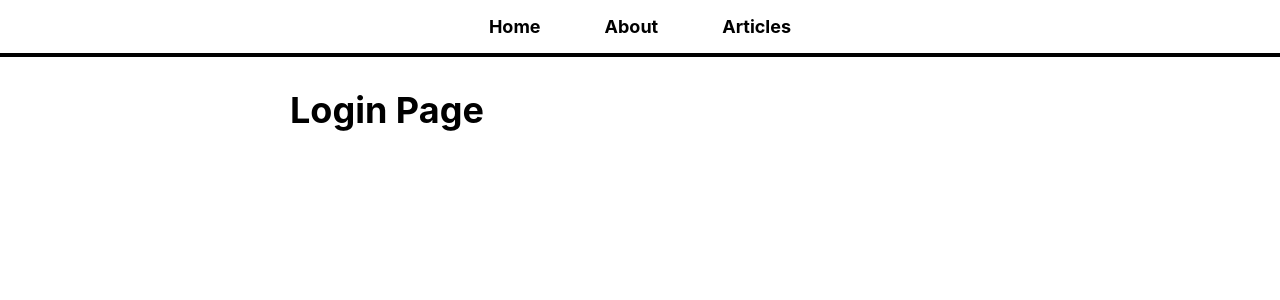
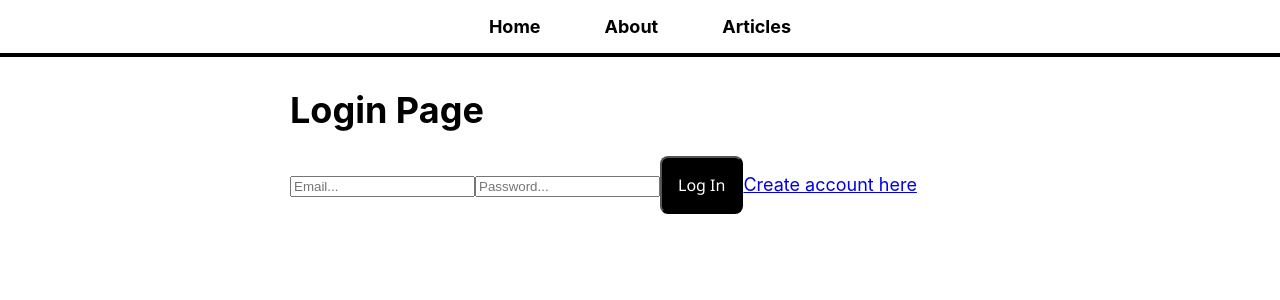
Before and after one commit to luisacmn/Blog, a React (Vite) app: page /login in a window 1280 px wide. Shown: the top 300 px of the page. Built offline with nearby package versions, Linux system fonts and the light colour scheme.

Commit message:
add: create login page structure and function

```diff
--- a/src/pages/LoginPage.jsx
+++ b/src/pages/LoginPage.jsx
@@ -1,5 +1,40 @@
+import { useState } from "react";
+import { Link, useNavigate } from "react-router-dom";
+import { getAuth, signInWithEmailAndPassword } from "firebase/auth";
+
 export const LoginPage = () => {
-    return (
+  const [email, setEmail] = useState("");
+  const [password, setPassword] = useState("");
+  const [error, setError] = useState("");
+
+  const navigate = useNavigate();
+
+  const login = async () => {
+    try {
+      await signInWithEmailAndPassword(getAuth(), email, password)
+      navigate('/articles')
+    } catch (error) {
+      setError(error.message)
+    }
+  }
+
+  return (
+    <>
       <h1>Login Page</h1>
-    )
-  }
+      {error && <p className="error">{error}</p>}
+      <input
+        placeholder="Email..."
+        value={email}
+        onChange={(e) => setEmail(e.target.value)}
+      />
+      <input
+        type="password"
+        placeholder="Password..."
+        value={password}
+        onChange={(e) => setPassword(e.target.value)}
+      />
+      <button onClick={login}>Log In</button>
+      <Link to="/create-account">Create account here</Link>
+    </>
+  );
+};
```
